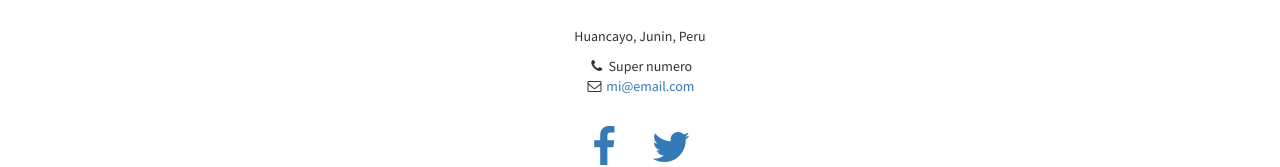
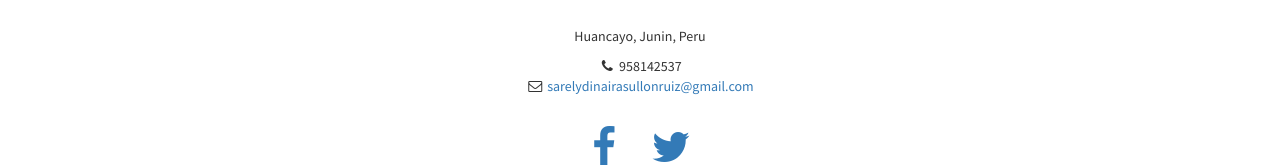
Before and after one commit to sarers/trabajos, a plain HTML site: page index.html in a window 1280 px wide. Shown: the part 1662-1829 px from the top of the page. Drawn offline with Linux system fonts and the light colour scheme.

Commit message:
respuesta4

```diff
--- a/index.html
+++ b/index.html
@@ -115,8 +115,8 @@
           </h4>
           <br>Huancayo, Junin, Peru</p>
           <ul class="list-unstyled">
-            <li><i class="fa fa-phone fa-fw"></i> Super numero</li>
-            <li><i class="fa fa-envelope-o fa-fw"></i> <a href="mailto:mi@email.com">mi@email.com</a>
+            <li><i class="fa fa-phone fa-fw"></i> 958142537</li>
+            <li><i class="fa fa-envelope-o fa-fw"></i> <a href="mailto:mi@email.com">sarelydinairasullonruiz@gmail.com</a>
             </li>
           </ul>
           <br>
```
